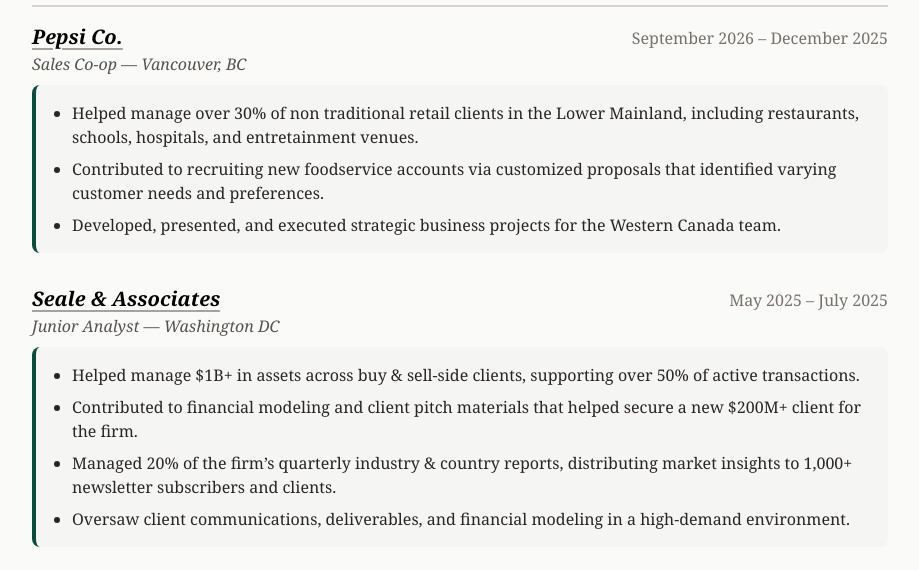
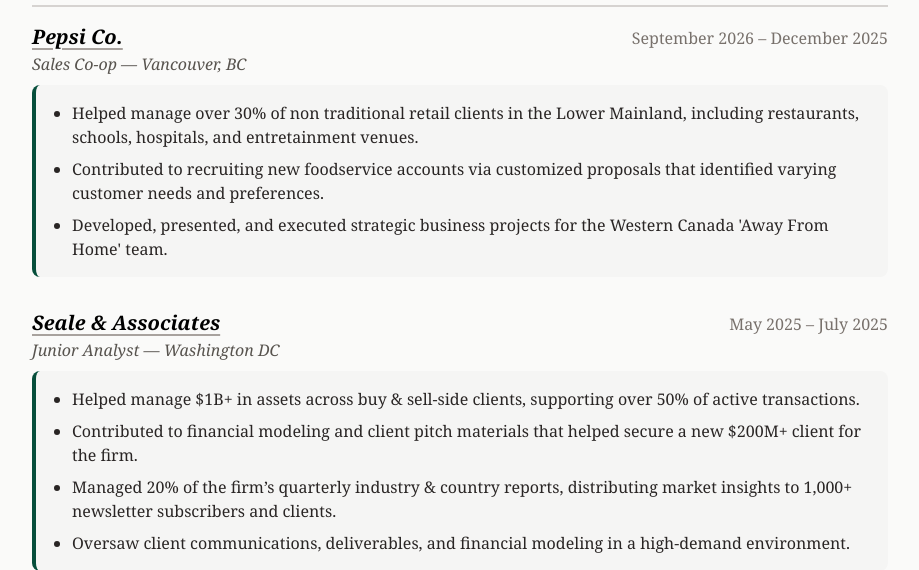
Before and after one commit to ims2003/personal_website, a Flask app: page /resume in a window 1280 px wide. Shown: the part 545-1115 px from the top of the page, without its empty margins (180-1099 px from the left). Run offline with Flask 3, Linux system fonts and the light colour scheme; some libraries are stand-ins or nearby versions.

Commit message:
done i think

```diff
--- a/app/templates/resume.html
+++ b/app/templates/resume.html
@@ -44,7 +44,7 @@
             <ul class="list-disc ml-5 space-y-2 text-stone-800">
                 <li>Helped manage over 30% of non traditional retail clients in the Lower Mainland, including restaurants, schools, hospitals, and entretainment venues.</li>
                 <li>Contributed to recruiting new foodservice accounts via customized proposals that identified varying customer needs and preferences.</li>
-                <li>Developed, presented, and executed strategic business projects for the Western Canada team.</li>
+                <li>Developed, presented, and executed strategic business projects for the Western Canada 'Away From Home' team.</li>
             </ul>
         </div>
     </div>
```
